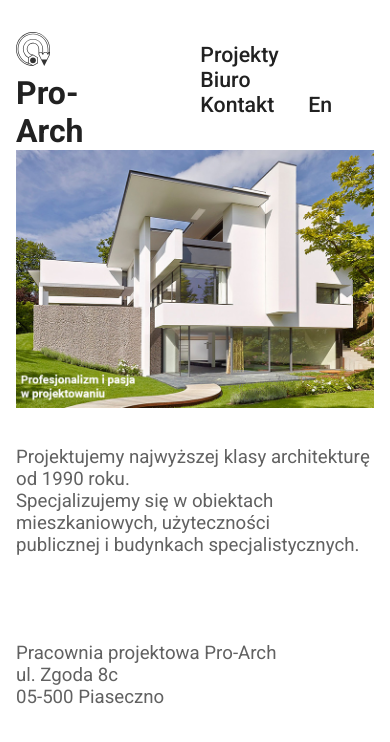
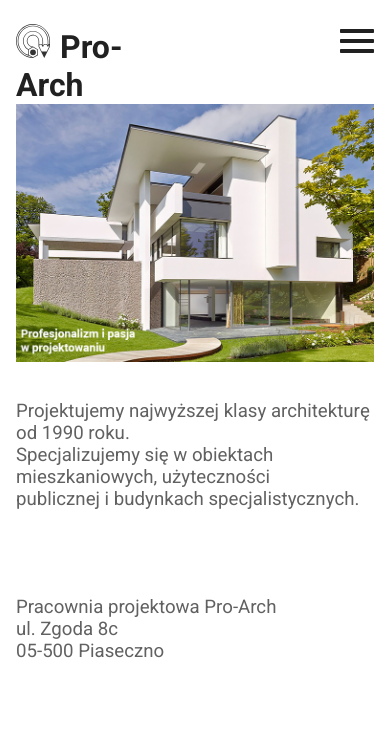
Before and after one commit to castellan9168/pro-arch, a website: page app/index.html in a window 390 px wide. Drawn offline with nearby package versions, Linux system fonts and the light colour scheme; some packages are replaced by stand-ins of ours.

Commit message:
Added hamburger icon

```diff
--- a/app/index.html
+++ b/app/index.html
@@ -27,18 +27,19 @@
     <body ng-app='proArch' ng-controller='proArchCtrl' class='container'>
         <nav class='menu'>
                 <div class='logo'>
-                    <a href='#main'><img src='images\icons\pro-arch-logo_simple.svg'>Pro-Arch</a>
+                    <a href='#main'><img src='images/icons/pro-arch-logo_simple.svg'>Pro-Arch</a>
                 </div>
 
-                <div class='menuItems' id='navbar-collapse-1'>
-                    <div class='links'>
-                        <a href='#projects'>Projekty</a>
-                        <a href='#office'>Biuro</a>
-                        <a href='#contact'>Kontakt</a>
-                        <a href=''>En</a>
-                    </div>
+                <div class='menuItems'>
+                    <a href='' id="menu-icon"></a>
+                    <ul class='links' id='menu-collapse'>
+                        <li><a href='#projects'>Projekty</a></li>
+                        <li><a href='#office'>Biuro</a></li>
+                        <li><a href='#contact'>Kontakt</a></li>
+                        <li><a href=''>En</a></li>
+                    </ul>
                 </div>
-        </nav>
+        </nav><!--end primary-nav -->
         <div class='main' ng-view></div>
   </body>
   <script async></script>
--- a/app/scss/_media-queries.scss
+++ b/app/scss/_media-queries.scss
@@ -6,13 +6,16 @@
     }
 }
 
-@media (min-width: 321px) and (max-width: 768px) {
+@media (max-width: 768px) {
     .menu {
         & .logo {
-            @include column(3/12);
+            @include column(4/12);
         }
         & .menuItems {
-            @include column(6/12, $offset: 3/12);
+            @include column(6/12, $offset: 2/12);
+            & .links {
+                display: none;
+            }
         }
     }
     .startInfo {
@@ -29,6 +32,9 @@
         }
         & .menuItems {
             @include column(6/12, $offset: 3/12);
+            & #menu-icon {
+                display: none;
+            }
         }
     }
     .startInfo {
@@ -48,6 +54,9 @@
         }
         & .menuItems {
             @include column(6/12, $offset: 3/12);
+            & #menu-icon {
+                display: none;
+            }
         }
     }
     .startInfo {
--- a/app/scss/_menu.scss
+++ b/app/scss/_menu.scss
@@ -1,7 +1,7 @@
 .menu {
-    height: 3rem;
-    padding-top: 2em;
-    margin-bottom: 40px;
+    padding-top: 24px;
+    height: 58px;
+    margin-bottom: 22px;
     & .logo {
         & a {
             color: rgba(33,33,33 ,1);
@@ -16,19 +16,29 @@
         }
     }
     & .menuItems {
+        & #menu-icon {
+            width: 34px;
+            height: 34px;
+            background: url(../images/icons/hamburger-menu.svg) no-repeat center;
+            float: right;
+        }
         & .links {
+            list-style-type: none;
             float: right;
             padding-top: 10px;
-        }
+            & li {
+                display: inline-block;
+                margin-right: 30px;
                 & a {
                     color: rgba(33,33,33 ,1);
                     font-size: 16pt;
                     font-weight: 500;
                     text-decoration: none;
-            margin-right: 30px;
+                }
                 &:last-of-type {
                     margin-right: 0px;
                 }
             }
         }
     }
+}
```
Also changed, not shown: app/css/styles.css, app/images/icons/hamburger-menu.svg (added), dist/css/styles.min.css, dist/images/icons/hamburger-menu.svg (added), dist/index.html. Lines whose indentation alone changed are shown as unchanged.
